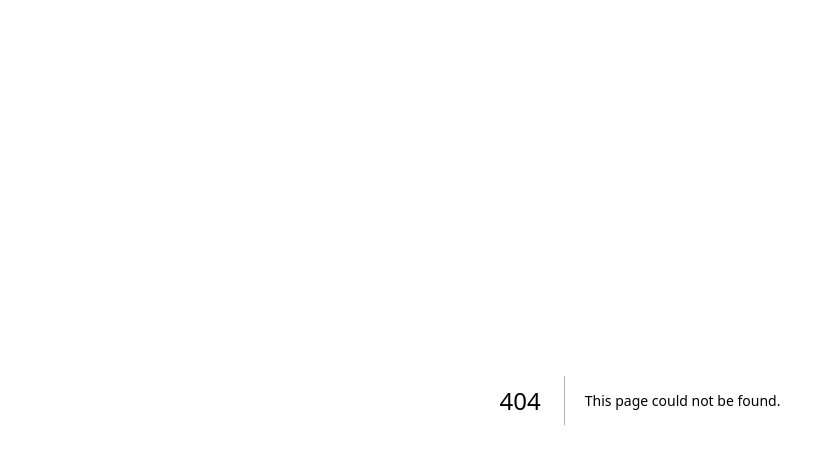
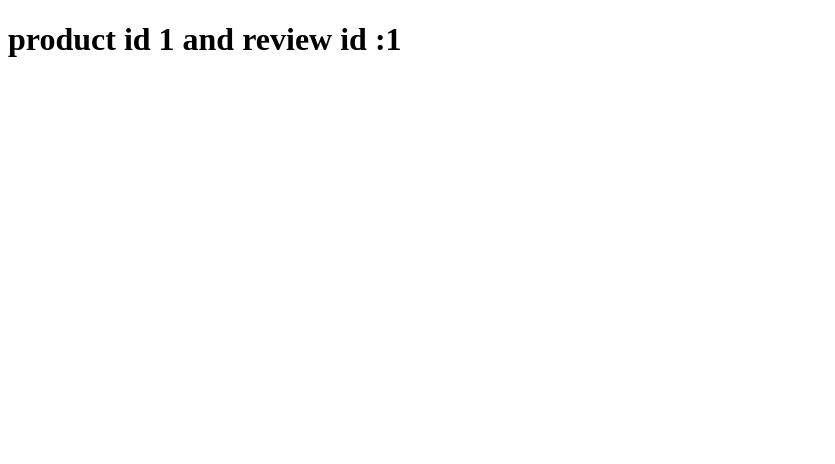
Before and after one commit to Shiajyas/learn_nextJs, a Next.js app in the folder hellow-world/: page /products/1/reviews/1 in a window 1280 px wide. Before the commit this address had no page. Shown: the top 464 px of the page, without its empty margins (0-835 px from the left). Built offline with nearby package versions, Linux system fonts and the light colour scheme.

Commit message:
added nested dynamic route

```diff
--- /dev/null
+++ b/hellow-world/src/app/products/[productId]/reviews/[reviewId]/page.tsx
@@ -0,0 +1,9 @@
+
+export default async function({params}: {params: Promise<{productId: string,reviewId : string}>}){
+
+    let {reviewId,productId} = await params
+
+    return (
+        <h1>product id {productId} and review id :{reviewId} </h1>
+    )
+}
```
